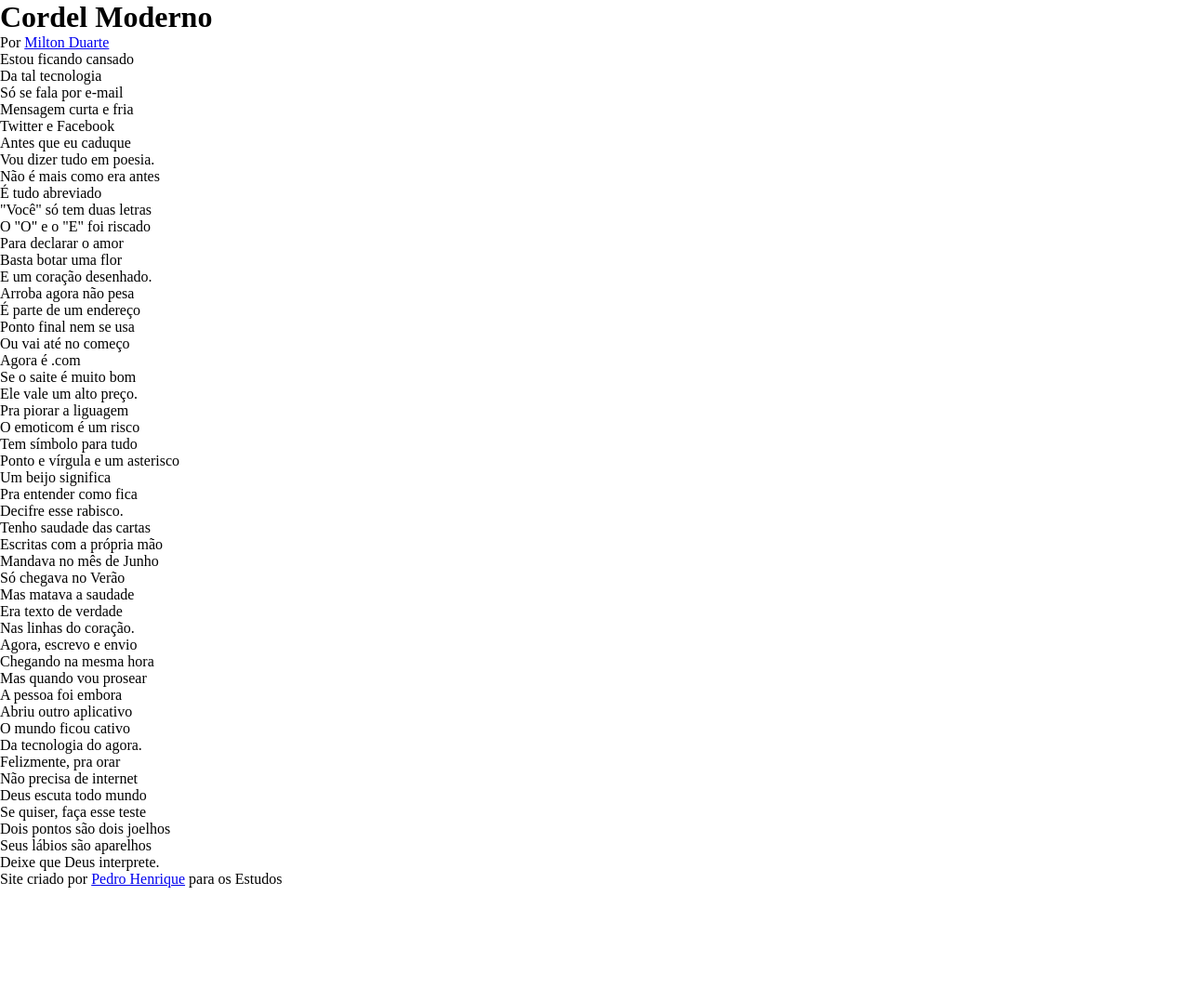
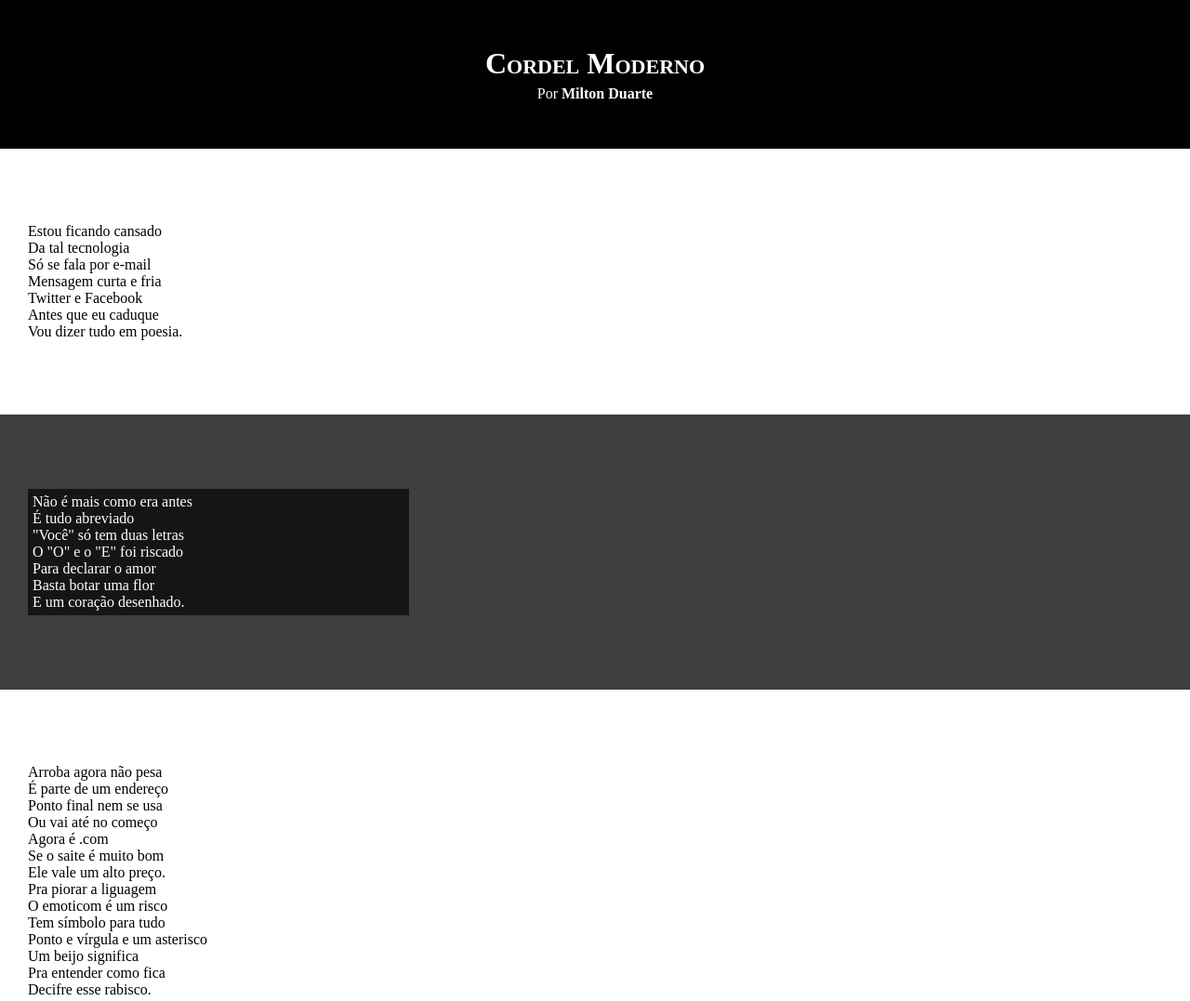
Before and after one commit to pedropaulinopires/html-css, a plain HTML site: page desafios/ex012/index.html in a window 1280 px wide. Shown: the top 1077 px of the page at 93% size. Before the commit the page ends 955 px from the top, so only its background shows below. Drawn offline with Linux system fonts and the light colour scheme.

Commit message:
criando o estilo do site

```diff
--- a/desafios/ex012/estilo/style.css
+++ b/desafios/ex012/estilo/style.css
@@ -3,3 +3,54 @@
     margin: 0;
     padding: 0;
 }
+html,body{
+    background-color: darkgray;
+    min-width: 100%;
+}
+header{
+    background-color: black;
+    color: white;
+    text-align: center;
+}
+a{
+    text-decoration: none;
+    color: white;
+    font-weight: bolder;
+}
+a:hover{
+    text-decoration: underline;
+    color: rgba(255, 255, 255, 0.768);
+}
+header h1{
+    font-variant: small-caps;
+    padding-top: 50px;
+}
+header p{
+    padding-top: 5px;
+    padding-bottom: 50px;
+}
+section {
+    padding-left: 30px;
+    padding-top: 10vh;
+    padding-bottom: 10vh;
+}
+section.normal{
+    background-color: white;
+}
+section.imagem{
+    color: white;
+    background-color: rgba(0, 0, 0, 0.623);
+
+}
+section.imagem p{
+    background-color: rgba(0, 0, 0, 0.664);
+    padding: 5px;
+    width:400px;
+
+}
+
+footer{
+    background-color: black;
+    color: white;
+    text-align: center;
+}
--- a/desafios/ex012/index.html
+++ b/desafios/ex012/index.html
@@ -21,7 +21,7 @@
       </p>
     </header>
 
-    <section>
+    <section class="normal">
       <p>
         Estou ficando cansado <br />
         Da tal tecnologia <br />
@@ -33,7 +33,7 @@
       </p>
     </section>
 
-    <section>
+    <section class="imagem">
       <p>
         Não é mais como era antes <br />
         É tudo abreviado <br />
@@ -45,7 +45,7 @@
       </p>
     </section>
 
-    <section>
+    <section class="normal">
       <p>
         Arroba agora não pesa <br />
         É parte de um endereço <br />
@@ -66,7 +66,8 @@
       </p>
     </section>
 
-    <section>
+    <section class="imagem">
+      <p>
           Tenho saudade das cartas <br />
           Escritas com a própria mão <br />
           Mandava no mês de Junho <br />
@@ -74,9 +75,10 @@
           Mas matava a saudade <br />
           Era texto de verdade <br />
           Nas linhas do coração.
+      </p>
     </section>
 
-    <section>
+    <section class="normal">
       <p>
         Agora, escrevo e envio <br />
         Chegando na mesma hora <br />
@@ -97,7 +99,16 @@
       </p>
     </section>
     <footer>
-        <p>Site criado por <a href="https://www.instagram.com/pedropaulinopires/" rel="external" target="_blank">Pedro Henrique</a> para os Estudos</p>
+      <p>
+        Site criado por
+        <a
+          href="https://www.instagram.com/pedropaulinopires/"
+          rel="external"
+          target="_blank"
+          >Pedro Henrique</a
+        >
+        para os Estudos
+      </p>
     </footer>
   </body>
 </html>
```
Lines whose indentation alone changed are shown as unchanged.
